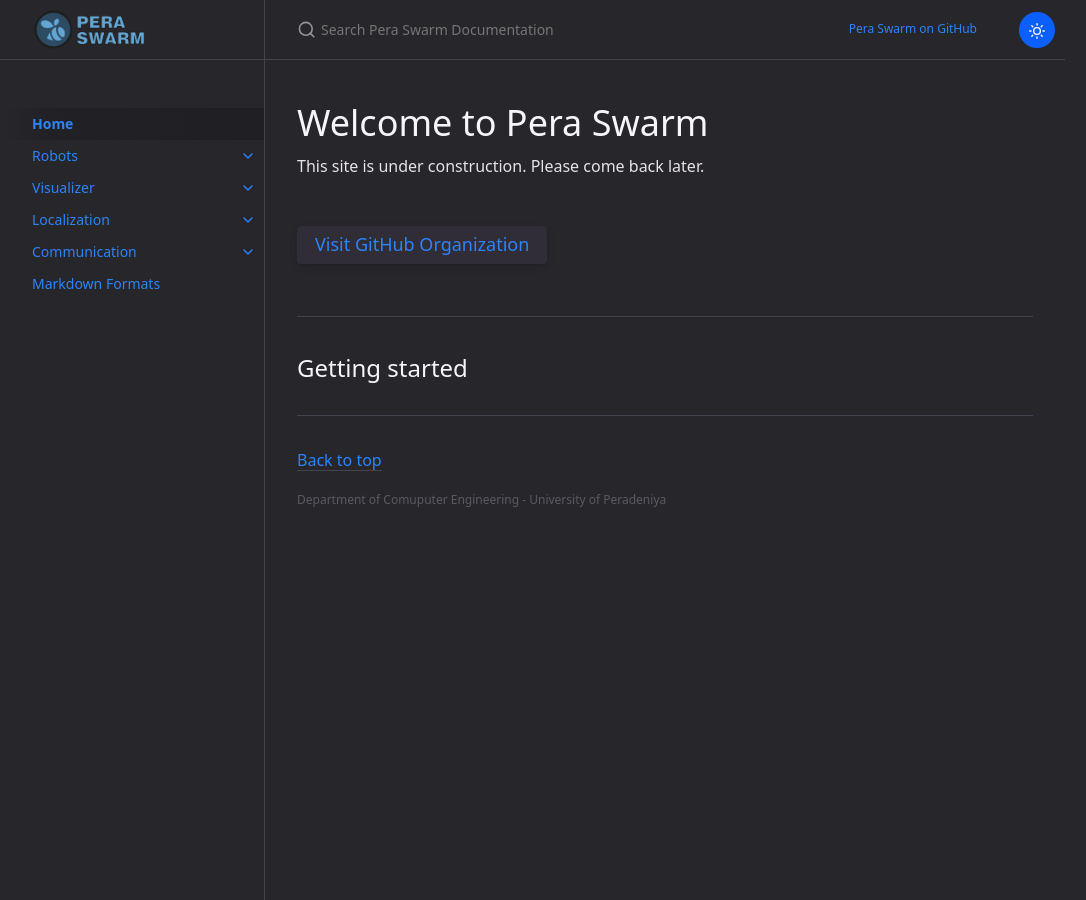
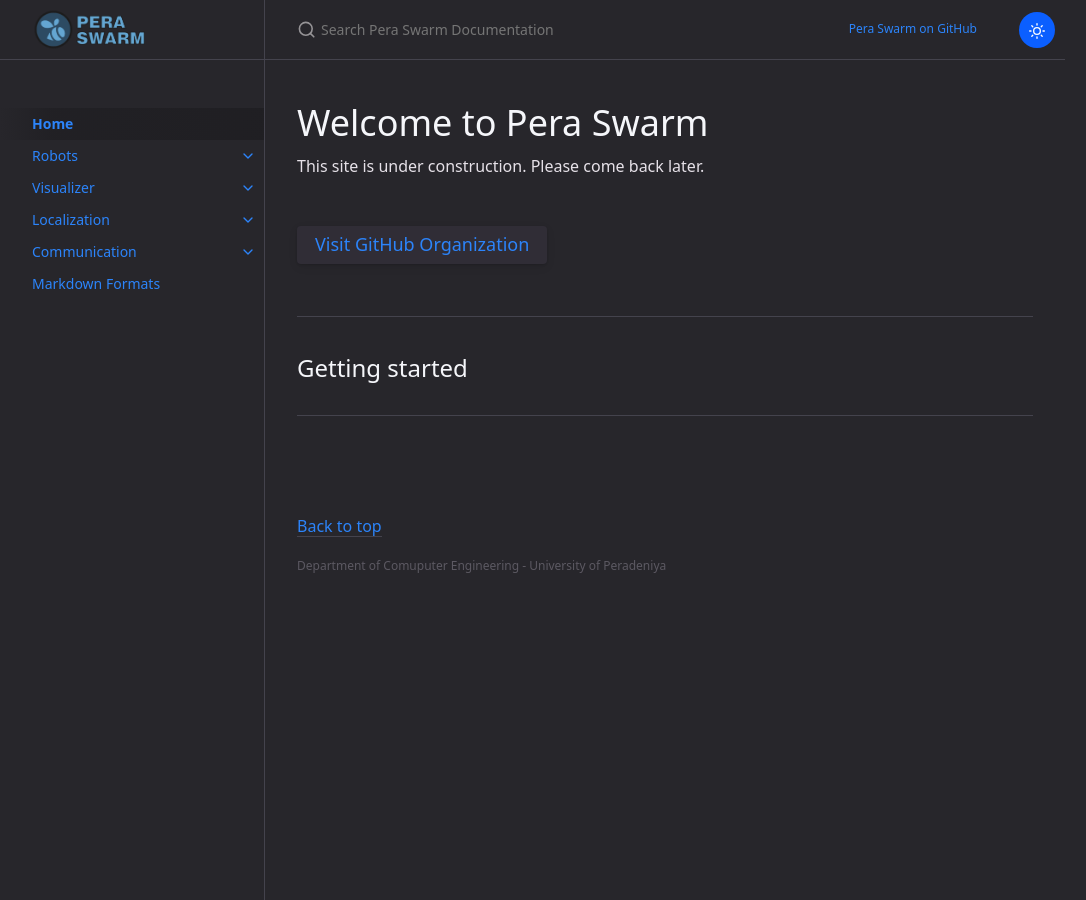
Before and after one commit to luk3Sky/docs, a Jekyll site: the page built from docs/index.md, in a window 1280 px wide. Shown: the whole page, without its empty margins (107-1193 px from the left). Built offline with Jekyll 4.4.1, drawn with Linux system fonts in a browser that asks for light colours.

Commit message:
a few configurations

```diff
--- a/_layouts/default.html
+++ b/_layouts/default.html
@@ -158,7 +158,7 @@
             {% endcapture %}
             {% if footer_custom != "" or site.last_edit_timestamp or site.gh_edit_link %}
             <hr>
-            <footer>
+            <footer style="padding-top: 50px;">
                 {% if site.back_to_top %}
                 <p><a href="#top" id="back-to-top">{{ site.back_to_top_text }}</a></p>
                 {% endif %}
```
Also changed, not shown: 2 other files.
